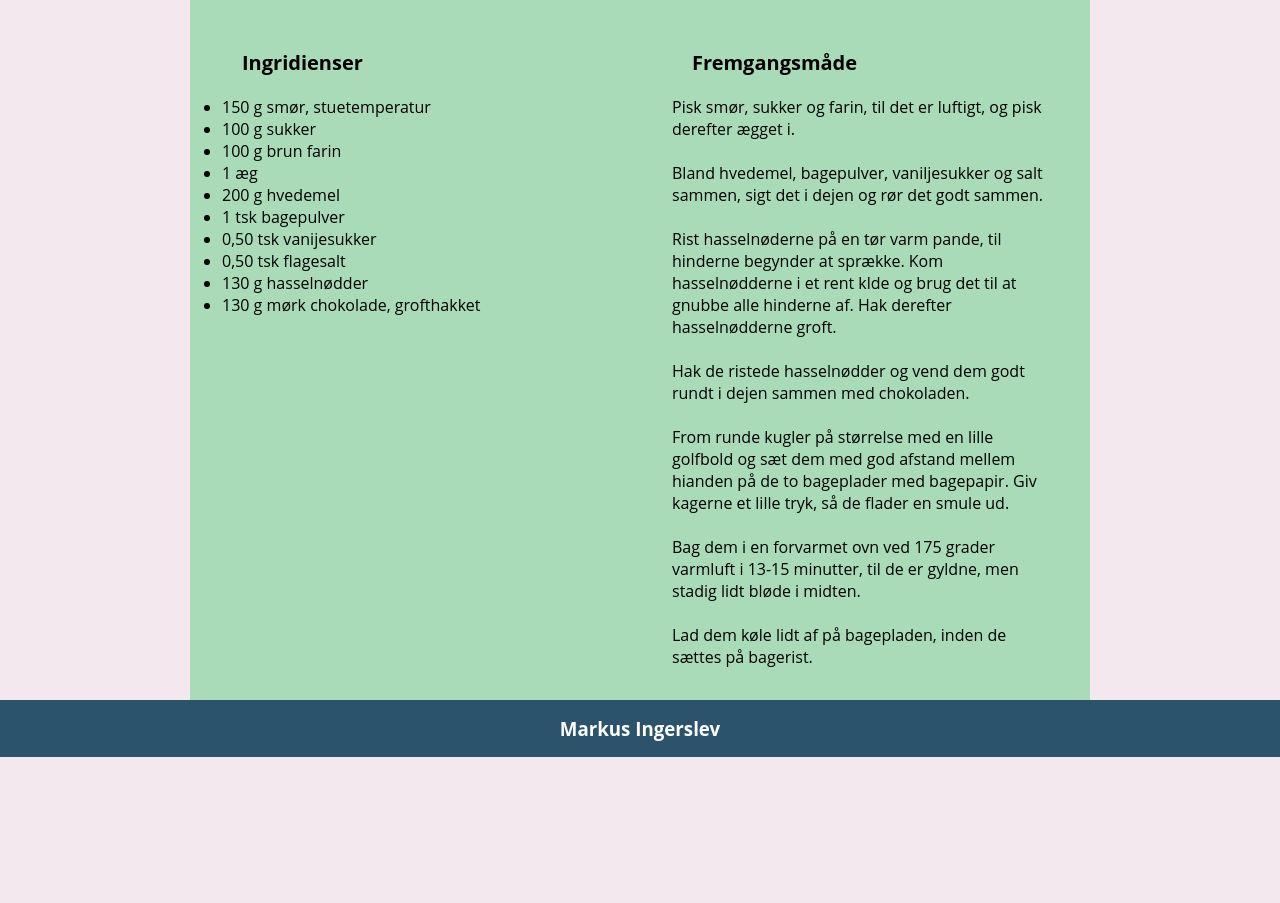
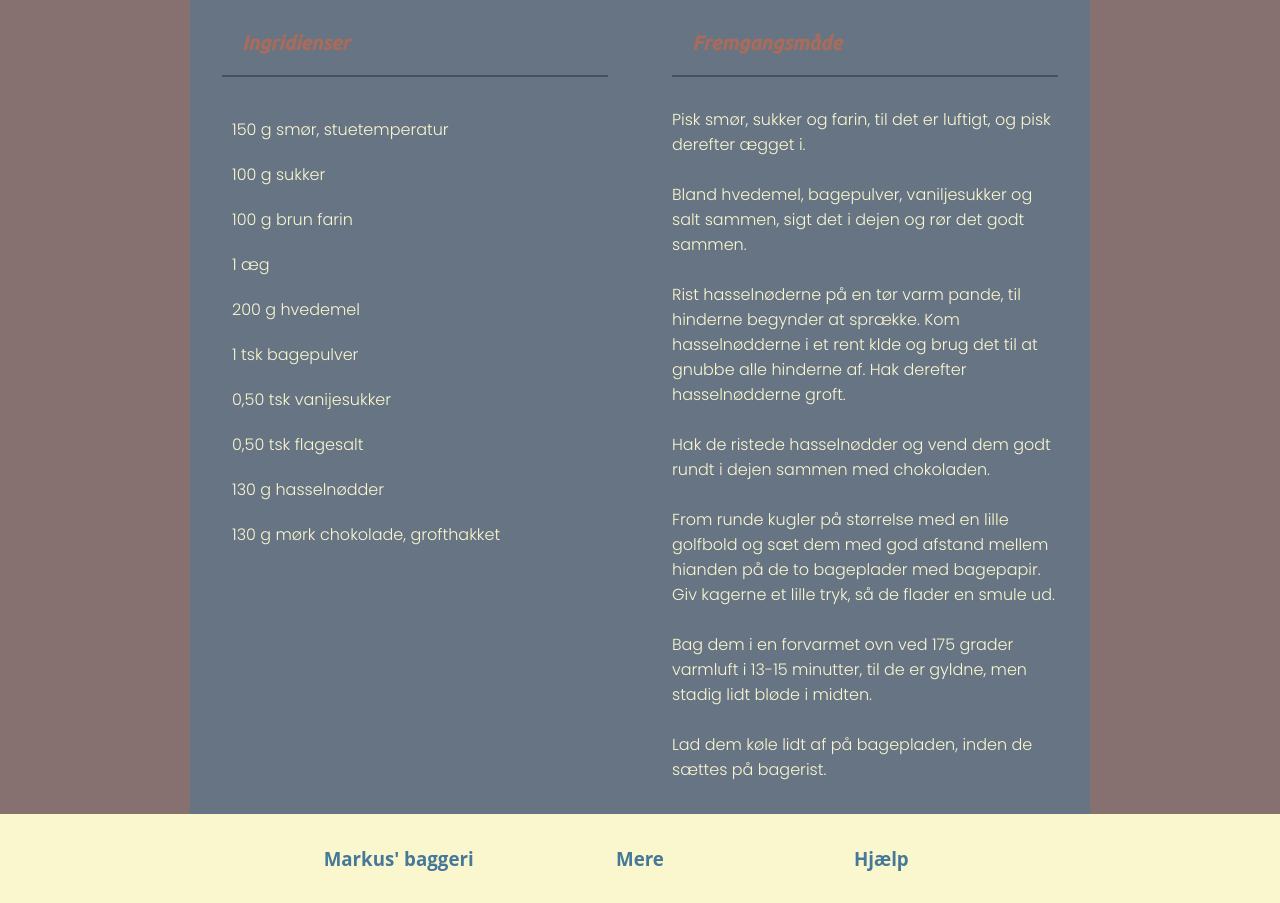
Before and after one commit to MarkusIngerslev/Yndlingsopskrift, a plain HTML site: page index.html in a window 1280 px wide. Shown: the part 679-1582 px from the top of the page. Before the commit the page ends 1436 px from the top, so only its background shows below. Drawn offline with nearby package versions, Linux system fonts and the light colour scheme.

Commit message:
Ændret farver og stylet tekst
Jeg har ændret på farven, og fonten for opskriften, og stylet sådan at kun header og footer mangler.

```diff
--- a/index.html
+++ b/index.html
@@ -5,6 +5,15 @@
     <meta http-equiv="X-UA-Compatible" content="IE=edge" />
     <meta name="viewport" content="width=device-width, initial-scale=1.0" />
     <title>Yndlingsopskrift</title>
+
+    <!-- Extra fonts -->
+
+    <link rel="preconnect" href="https://fonts.googleapis.com" />
+    <link rel="preconnect" href="https://fonts.gstatic.com" crossorigin />
+    <link
+      href="https://fonts.googleapis.com/css2?family=Nunito:ital,wght@1,700&family=Poppins:wght@300&family=Ubuntu:ital,wght@1,500&display=swap"
+      rel="stylesheet"
+    />
 
     <link rel="stylesheet" href="style.css" />
   </head>
@@ -18,7 +27,6 @@
         <h1>Cookies</h1>
       </article>
       <article class="item1" id="intro">
-        <h2>Cookies</h2>
         <p>
           Her får I min yndlingsopskrift på cookies ♡ <br />
           <br />
@@ -78,7 +86,17 @@
       </article>
     </section>
     <footer>
-      <h3>Markus Ingerslev</h3>
+      <section class="grid-footer">
+        <article class="addres">
+          <h3>Markus' baggeri</h3>
+        </article>
+        <article class="more">
+          <h3>Mere</h3>
+        </article>
+        <article class="help">
+          <h3>Hjælp</h3>
+        </article>
+      </section>
     </footer>
   </body>
 </html>
--- a/style.css
+++ b/style.css
@@ -5,27 +5,40 @@
 }
 body {
   font-family: "Open Sans", sans-serif;
-  background-color: #f3e8ee;
+  background-color: #867070;
 }
 header {
-  background-color: #2b536c;
-  color: #fff;
+  background-color: #faf7cf;
+  color: #467898;
   padding-top: 35px;
   padding-bottom: 35px;
   padding-left: 60px;
   padding-right: auto;
 }
 
-article {
-  background-color: #a9dbb8;
+body > section article {
+  background-color: #667484;
   padding: 2em;
 }
 
+section h1 {
+  font-family: "Nunito", sans-serif;
+  color: #a76c5c;
+  font-weight: 700;
+  font-size: 45px;
+}
+
 h2 {
+  font-family: "Ubuntu", sans-serif;
+  color: #a76c5c;
   font-size: 20px;
   padding-bottom: 20px;
   padding-left: 1em;
   padding-top: 20px;
+  margin-bottom: 30px;
+  border-bottom-color: rgba(0, 0, 0, 0.3);
+  border-bottom-style: solid;
+  border-bottom-width: 2px;
 }
 
 img {
@@ -33,12 +46,44 @@ img {
   height: 100%;
 }
 
+ul {
+  list-style-type: none;
+}
+
+section p,
+section ul {
+  font-family: "Poppins", sans-serif;
+  color: #faf7cf;
+}
+
+#ingridienser li {
+  padding: 10px;
+}
+
 footer {
-  text-align: center;
-  background-color: #2b536c;
-  color: #fff;
+  background-color: #faf7cf;
+  color: #467898;
   padding-top: 1rem;
   padding-bottom: 1rem;
+}
+
+.grid-footer {
+  display: grid;
+  grid-template-columns: 1fr 200px 1fr 200px 1fr;
+  text-align: center;
+  padding: 1em;
+}
+
+.addres {
+  grid-column: 2/3;
+}
+
+.more {
+  grid-column: 3/4;
+}
+
+.help {
+  grid-column: 4/5;
 }
 
 .grid-container {
```
